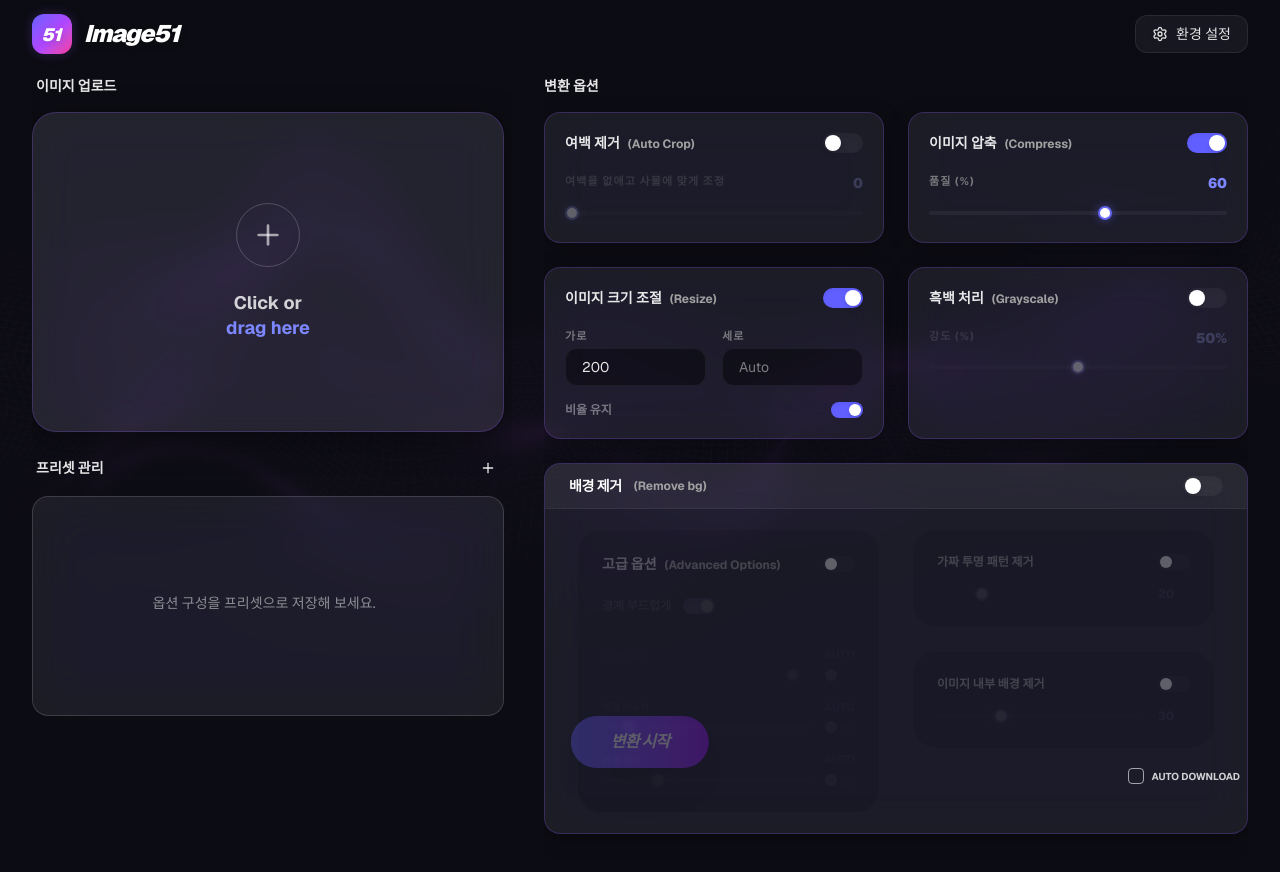
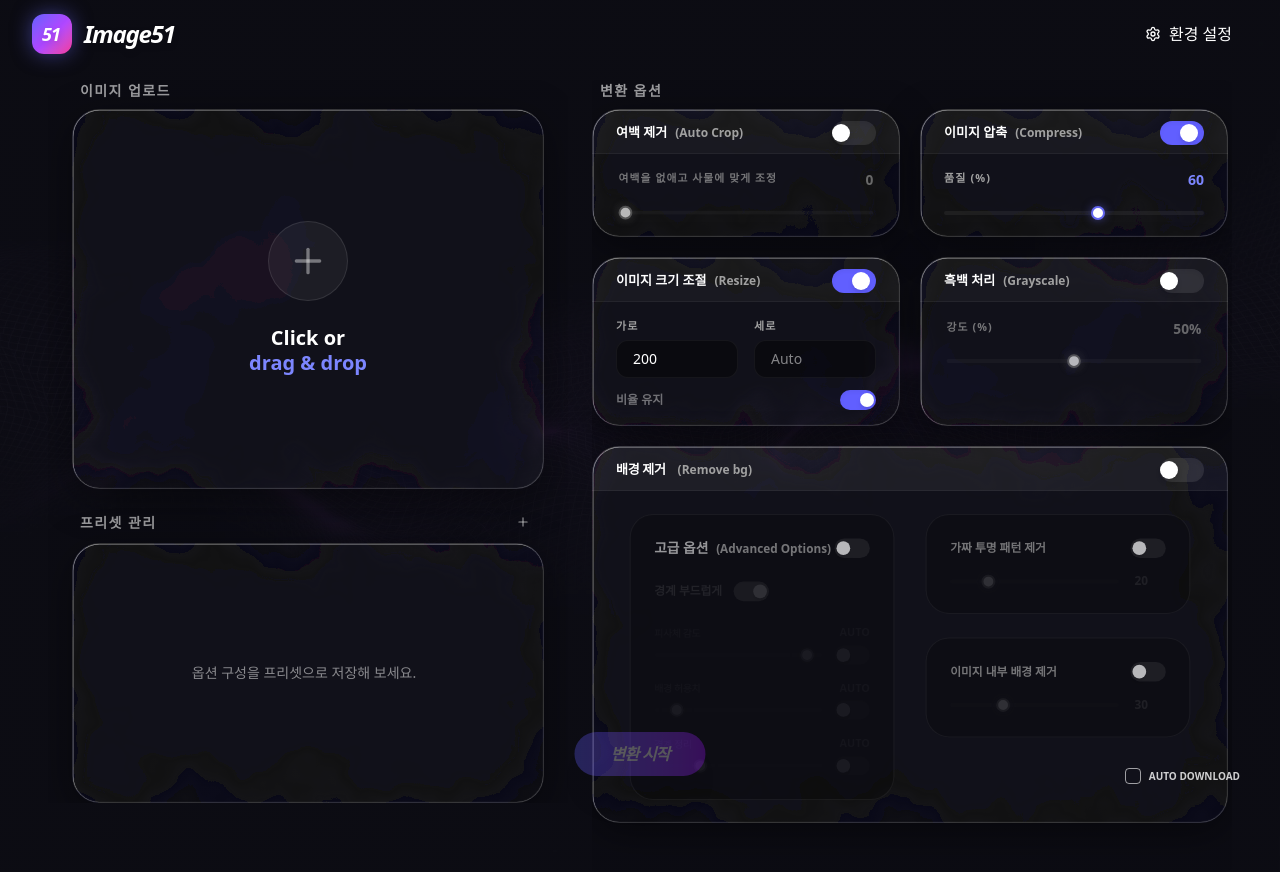
Before and after one commit to kjh0828u/image51, a Next.js app: page / in a window 1280 px wide. Shown: the top 872 px of the page. Built offline with nearby package versions, Linux system fonts and the light colour scheme.

Commit message:
design: glass design

```diff
--- a/src/app/globals.css
+++ b/src/app/globals.css
@@ -1,108 +1,151 @@
 @import "tailwindcss";
 
 :root {
-  --background: #0d0d15;
-  --foreground: #ededed;
+  --background: #000000;
+  --foreground: #ffffff;
 
-  /* Unified Glass Design System - Restored Original Strengths */
-  --glass-surface: rgba(255, 255, 255, 0.05);
-  --glass-surface-bright: rgba(255, 255, 255, 0.1);
-  --glass-surface-bright-s: rgba(255, 255, 255, 0.07);
-  --glass-border: rgba(255, 255, 255, 0.08);
-  --glass-border-bright: rgba(139, 92, 246, 0.25);
-  --glass-blur: 16px;
+  /* Apple Liquid Glass Variables from Source */
+  --lg-bg-color: rgba(255, 255, 255, 0.02);
+  --lg-highlight: rgba(255, 255, 255, 0.45);
+  --lg-highlight2: rgba(255, 255, 255, 0.55);
+  --lg-text: #ffffff;
+  --lg-border-color: rgba(255, 255, 255, 0.15);
 
-  --accent-primary: #8b5cf6;
-  --accent-secondary: #d946ef;
+  --glass-blur: 24px;
 }
 
 @theme inline {
   --color-background: var(--background);
   --color-foreground: var(--foreground);
-  --font-sans: var(--font-geist-sans);
-  --font-mono: var(--font-geist-mono);
 }
 
 body {
-  background: var(--background);
+  background-image:
+    linear-gradient(rgba(13, 13, 21, 0.9), rgba(13, 13, 21, 0.9)),
+    url('/bg.jpg');
+  background-size: cover;
+  background-position: center;
+  background-attachment: fixed;
   color: var(--foreground);
-  font-family: var(--font-geist-sans), ui-sans-serif, system-ui, -apple-system, BlinkMacSystemFont, "Segoe UI", Roboto, "Helvetica Neue", Arial, sans-serif;
-  overflow-x: hidden;
+  font-family: ui-sans-serif, system-ui, -apple-system, BlinkMacSystemFont, "Segoe UI", Roboto, "Helvetica Neue", Arial, sans-serif;
 }
 
-/* Base Glass Class */
+/* ========== APPLE LIQUID GLASS SOURCE CSS ========== */
+
+.glass-container {
+  position: relative;
+  display: flex;
+  flex-direction: column;
+  background: transparent !important;
+  border-radius: 1.7rem;
+  overflow: hidden;
+  box-shadow: 0 10px 40px rgba(0, 0, 0, 0.4);
+  transition: all 0.4s cubic-bezier(0.175, 0.885, 0.32, 2.2);
+}
+
+.glass-filter {
+  position: absolute;
+  inset: 0;
+  z-index: 0;
+  backdrop-filter: blur(var(--glass-blur, 24px));
+  -webkit-backdrop-filter: blur(var(--glass-blur, 24px));
+  filter: url(#lg-dist);
+  isolation: isolate;
+  pointer-events: none;
+}
+
+.glass-overlay {
+  position: absolute;
+  inset: 0;
+  z-index: 1;
+  background: var(--lg-bg-color);
+  pointer-events: none;
+}
+
+.glass-specular {
+  position: absolute;
+  inset: 0;
+  z-index: 2;
+  border-radius: inherit;
+  overflow: hidden;
+  box-shadow: inset 0.4px 0.4px 0 var(--lg-highlight2),
+    inset 0 0 0.8px var(--lg-highlight);
+  border: 1px solid var(--lg-border-color);
+  pointer-events: none;
+}
+
+.glass-content {
+  position: relative;
+  z-index: 3;
+  width: 100%;
+  height: auto;
+  min-height: 100%;
+  /* Ensure it takes full height of container if given */
+  display: flex;
+  flex-direction: column;
+}
+
+/* Compatibility Utilities */
 @utility glass {
-  background: var(--glass-surface);
-  backdrop-filter: blur(var(--glass-blur)) saturate(180%);
-  -webkit-backdrop-filter: blur(var(--glass-blur)) saturate(180%);
-  border: 1px solid var(--glass-border);
+  @apply rounded-3xl;
+  /* We use the component version in page.tsx for the layers */
 }
 
 @utility glass-bright {
-  background: var(--glass-surface-bright);
-  backdrop-filter: blur(20px) saturate(200%);
-  border: 1px solid var(--glass-border-bright);
-  box-shadow: 0 8px 32px 0 rgba(0, 0, 0, 0.4);
+  @apply glass;
+  --lg-bg-color: rgba(255, 255, 255, 0.35);
 }
 
-
-@utility glass-bright-s {
-  background: var(--glass-surface-bright-s);
-  backdrop-filter: blur(20px) saturate(200%);
-  border: 1px solid var(--glass-border-bright);
-  box-shadow: 0 8px 32px 0 rgba(0, 0, 0, 0.4);
-}
-
-@utility glass-thick {
-  background: rgba(255, 255, 255, 0.07);
-  backdrop-filter: blur(25px) saturate(210%);
-  border: 1px solid rgba(255, 255, 255, 0.15);
+@utility card-glass {
+  @apply glass;
+  --lg-bg-color: rgba(255, 255, 255, 0.15);
 }
 
 @layer components {
   .panel {
-    @apply glass rounded-2xl p-6 transition-all duration-300;
+    @apply rounded-3xl overflow-hidden;
   }
 
   .card {
-    @apply glass-bright-s p-5 rounded-2xl transition-all duration-300;
-    box-shadow: 0 4px 20px rgba(0, 0, 0, 0.3);
+    @apply flex flex-col h-full min-h-[140px];
+    transition: all 0.3s cubic-bezier(0.175, 0.885, 0.32, 1.2);
   }
 
-  /* Sub-container for nested elements - Restored to original black/20 strength */
+  .card-header {
+    @apply px-6 pt-3 pb-2 flex justify-between items-center border-b border-white/5 w-full;
+    background: rgba(255, 255, 255, 0.03);
+  }
+
+  .card-header span {
+    @apply font-bold text-white tracking-normal text-[13px];
+  }
+
+  .card-content {
+    @apply px-6 py-4 space-y-5 flex-1;
+  }
+
+  .card-content-disabled {
+    @apply opacity-70 pointer-events-none grayscale scale-[0.98];
+    transition: all 0.4s ease;
+  }
+
+  .card:hover {
+    transform: translateY(-4px);
+    --lg-bg-color: rgba(255, 255, 255, 0.05);
+  }
+
   .card-sub {
-    background: rgba(0, 0, 0, 0.2);
-    border: 1px solid rgba(255, 255, 255, 0.05);
+    background: rgba(0, 0, 0, 0.3);
+    border: 1px solid rgba(255, 255, 255, 0.08);
     @apply rounded-3xl p-6;
   }
 
-  .card:hover {
-    border-color: rgba(255, 255, 255, 0.2);
-    background: var(--glass-surface-bright);
-  }
-
-  .card-header {
-    @apply flex justify-between items-center mb-5 text-sm font-semibold text-white/90;
-  }
-
-  .card-content {
-    @apply space-y-4 transition-all duration-300;
-  }
-
-  .card-content-disabled {
-    @apply opacity-30 pointer-events-none grayscale-[0.5];
-  }
-
   .input-label {
-    @apply text-[11px] font-bold text-neutral-400 uppercase tracking-widest mb-1 opacity-70;
+    @apply text-[11px] font-bold text-neutral-400 uppercase tracking-widest mb-1.5;
   }
 
   .range-slider {
-    @apply flex-1 accent-indigo-500 h-1.5 bg-black/50 rounded-full appearance-none cursor-pointer;
-  }
-
-  .btn-glass {
-    @apply glass border-white/10 hover:bg-white/10 active:scale-95 transition-all text-sm font-medium px-4 py-2 rounded-xl flex items-center gap-2;
+    @apply flex-1 accent-indigo-500 h-1.5 bg-white/10 rounded-full appearance-none cursor-pointer hover:bg-white/20 transition-all;
   }
 }
 
@@ -117,14 +160,6 @@ body {
   background-color: #0d0d15;
 }
 
-@media (max-aspect-ratio: 16/9) {
-  .bg-galaxy {
-    background-size: cover;
-  }
-}
-
-
-/* Custom Checkered Background for preview */
 .checkered-bg {
   background-image:
     linear-gradient(45deg, rgba(0, 0, 0, 0.1) 25%, transparent 25%),
@@ -134,23 +169,6 @@ body {
   background-size: 16px 16px;
   background-position: 0 0, 0 8px, 8px -8px, -8px 0px;
   background-color: rgba(255, 255, 255, 0.03);
-}
-
-/* Animations */
-@keyframes glow {
-
-  0%,
-  100% {
-    box-shadow: 0 0 10px rgba(139, 92, 246, 0.2);
-  }
-
-  50% {
-    box-shadow: 0 0 25px rgba(139, 92, 246, 0.5);
-  }
-}
-
-.animate-glow {
-  animation: glow 3s ease-in-out infinite;
 }
 
 .custom-scrollbar::-webkit-scrollbar {
--- a/src/app/page.tsx
+++ b/src/app/page.tsx
@@ -118,6 +118,18 @@ function SortablePresetItem({ p, isActive, onLoad, onUpdate, onRename, onDelete
           <Trash2 className="w-3.5 h-3.5" />
         </button>
       </div>
+    </div>
+  );
+}
+
+function Glass({ children, className, contentClassName, variant = 'default' }: { children: React.ReactNode, className?: string, contentClassName?: string, variant?: 'default' | 'bright' | 'thick' | 'card' }) {
+  const variantClass = variant === 'default' ? 'glass' : `glass-${variant}`;
+  return (
+    <div className={cn("glass-container", variantClass, className)}>
+      <div className="glass-filter" />
+      <div className="glass-overlay" />
+      <div className="glass-specular" />
+      <div className={cn("glass-content", contentClassName)}>{children}</div>
     </div>
   );
 }
@@ -296,7 +308,15 @@ export default function Home() {
   if (!isHydrated) return null;
 
   return (
-    <div className="min-h-screen bg-galaxy text-neutral-200 flex flex-col font-sans selection:bg-indigo-500/30">
+    <div className="min-h-screen bg-galaxy text-white flex flex-col font-sans selection:bg-indigo-500/30">
+      {/* SVG Filter for Liquid Glass distortion - Top level for reliability */}
+      <svg width="0" height="0" className="absolute pointer-events-none overflow-hidden" aria-hidden="true">
+        <filter id="lg-dist" x="-50%" y="-50%" width="200%" height="200%" filterUnits="objectBoundingBox">
+          <feTurbulence type="fractalNoise" baseFrequency="0.012 0.012" numOctaves="4" seed="92" result="noise" />
+          <feGaussianBlur in="noise" stdDeviation="2" result="blurred" />
+          <feDisplacementMap in="SourceGraphic" in2="blurred" scale="120" xChannelSelector="R" yChannelSelector="G" />
+        </filter>
+      </svg>
       {/* Header */}
       <header className="z-20 w-full px-8 py-3.5">
         <div className="max-w-[1400px] mx-auto flex items-center justify-between">
@@ -359,19 +379,20 @@ export default function Home() {
         )
       }
 
-      <main className="flex-1 w-full max-w-[1400px] mx-auto flex items-start p-8 pt-2 gap-8 overflow-hidden">
+      <main className="flex-1 w-full max-w-[1500px] mx-auto flex items-start px-12 pt-3 pb-32 gap-6 overflow-hidden h-[calc(100vh-64px-48px)]">
         {/* Left Sidebar */}
-        <div className="w-[480px] flex flex-col gap-6 overflow-y-auto custom-scrollbar pr-2 sticky top-0 h-full">
+        <div className="w-[520px] flex flex-col gap-5 overflow-y-auto custom-scrollbar px-6 h-full">
           {/* Upload Section */}
           <section className="flex flex-col">
-            <h2 className="text-sm font-bold mb-4 px-1 text-white/90">이미지 업로드</h2>
-            <div onDragOver={handleDragOver} onDrop={handleDrop} onClick={() => fileInputRef.current?.click()} className="glass-bright rounded-3xl p-8 flex flex-col items-center justify-center cursor-pointer hover:border-white/30 transition-all duration-300 min-h-[320px] group border-dashed">
+            <h2 className="text-[14px] font-bold mb-2 px-2 text-white/60 uppercase tracking-widest">이미지 업로드</h2>
+            <div onDragOver={handleDragOver} onDrop={handleDrop} onClick={() => fileInputRef.current?.click()}>
+              <Glass variant="bright" className="rounded-3xl cursor-pointer hover:scale-[1.02] transition-all duration-300 min-h-[380px] group border-dashed border-white/10 hover:border-white/20" contentClassName="flex flex-col items-center justify-center h-full min-h-[380px] py-28">
                 {store.images.length === 0 ? (
                   <>
-                  <div className="w-16 h-16 rounded-full border border-white/20 flex items-center justify-center mb-6 text-white/60 group-hover:scale-110 group-hover:text-white transition-all">
-                    <Plus className="w-8 h-8" />
+                    <div className="w-20 h-20 rounded-full border border-white/10 flex items-center justify-center mb-6 text-white/40 group-hover:scale-110 group-hover:text-white transition-all bg-white/5">
+                      <Plus className="w-10 h-10" />
                     </div>
-                  <p className="text-center font-bold text-lg text-white/80 leading-snug">Click or<br /><span className="text-indigo-400">drag here</span></p>
+                    <p className="text-center font-bold text-xl text-white leading-tight">Click or<br /><span className="text-indigo-400">drag & drop</span></p>
                   </>
                 ) : (
                   <div className="w-full space-y-3 cursor-default" onClick={e => e.stopPropagation()}>
@@ -399,21 +420,22 @@ export default function Home() {
                   </div>
                 )}
                 <input type="file" multiple accept="image/*" className="hidden" ref={fileInputRef} onChange={(e) => { if (e.target.files) store.addImages(Array.from(e.target.files)); e.target.value = ''; }} />
+              </Glass>
             </div>
           </section>
 
           {/* Profile Section */}
           <section className="flex flex-col">
-            <h2 className="text-sm font-bold mb-4 px-1 text-white/90 flex items-center justify-between">
+            <h2 className="text-[14px] font-bold mb-2 px-2 text-white/60 uppercase tracking-widest flex items-center justify-between">
               <span>프리셋 관리</span>
               <div className="flex gap-2">
-                <button onClick={() => { const n = prompt('이름:'); if (n) store.saveProfile(n) }} className="p-1 hover:bg-white/5 rounded cursor-pointer"><Plus className="w-4 h-4" /></button>
+                <button onClick={() => { const n = prompt('이름:'); if (n) store.saveProfile(n) }} className="p-1.5 hover:bg-white/10 rounded-lg cursor-pointer transition-colors"><Plus className="w-3.5 h-3.5" /></button>
               </div>
             </h2>
-            <div className="panel glass-thick h-[220px] flex flex-col overflow-hidden px-5 py-4">
+            <Glass variant="thick" className="h-[260px] overflow-hidden" contentClassName="flex flex-col h-full px-5 py-4">
               <div className="flex-1 overflow-y-auto p-2 pr-4 space-y-1 custom-scrollbar">
                 {store.profiles.length === 0 ? (
-                  <p className="text-center py-18 text-sm text-white/50">옵션 구성을 프리셋으로 저장해 보세요.</p>
+                  <p className="text-center py-24 text-sm text-white/50">옵션 구성을 프리셋으로 저장해 보세요.</p>
                 ) : (
                   <DndContext
                     sensors={sensors}
@@ -450,39 +472,39 @@ export default function Home() {
                   </DndContext>
                 )}
               </div>
-            </div>
+            </Glass>
           </section>
         </div>
 
         {/* Right Content */}
-        <div className="flex-1 overflow-y-auto custom-scrollbar h-full pb-32">
-          <h2 className="text-sm font-bold mb-4 text-white/90">변환 옵션</h2>
-          <div className="grid grid-cols-2 gap-6">
+        <div className="flex-1 overflow-y-auto custom-scrollbar h-full pr-1 pb-40">
+          <h2 className="text-[14px] font-bold mb-2 px-2 text-white/60 uppercase tracking-widest">변환 옵션</h2>
+          <div className="grid grid-cols-2 gap-5">
             {/* 1. Auto Crop */}
-            <div className="card">
+            <Glass variant="card" contentClassName="h-full">
               <div className="card-header"><span>여백 제거<span className="text-xs font-bold text-neutral-400 pl-2">(Auto Crop)</span></span><ToggleSwitch checked={store.enableAutoCrop} onChange={c => store.setOption('enableAutoCrop', c)} /></div>
               <div className={cn("card-content", !store.enableAutoCrop && "card-content-disabled")}>
                 <div className="flex justify-between mb-1"><span className="input-label">여백을 없애고 사물에 맞게 조정</span><span className="text-sm font-black text-indigo-400">{store.autoCropMargin}</span></div>
                 <input type="range" min="0" max="100" value={store.autoCropMargin} onChange={e => store.setOption('autoCropMargin', Number(e.target.value))} className="range-slider w-full" />
               </div>
-            </div>
+            </Glass>
 
             {/* 2. Compression */}
-            <div className="card">
+            <Glass variant="card" contentClassName="h-full">
               <div className="card-header"><span>이미지 압축<span className="text-xs font-bold text-neutral-400 pl-2">(Compress)</span></span><ToggleSwitch checked={store.enableCompress} onChange={c => store.setOption('enableCompress', c)} /></div>
               <div className={cn("card-content", !store.enableCompress && "card-content-disabled")}>
                 <div className="flex justify-between mb-1"><span className="input-label">품질 (%)</span><span className="text-sm font-black text-indigo-400">{store.quality}</span></div>
                 <input type="range" min="1" max="100" value={store.quality} onChange={e => store.setOption('quality', Number(e.target.value))} className="range-slider w-full" />
               </div>
-            </div>
+            </Glass>
 
             {/* 3. Resize */}
-            <div className="card relative">
+            <Glass variant="card" className="relative" contentClassName="h-full">
               <div className="card-header"><span>이미지 크기 조절<span className="text-xs font-bold text-neutral-400 pl-2">(Resize)</span></span><ToggleSwitch checked={store.enableResize} onChange={c => store.setOption('enableResize', c)} /></div>
               <div className={cn("card-content grid grid-cols-2 gap-x-4", !store.enableResize && "card-content-disabled")}>
 
-                <div><p className="input-label">가로</p><input type="text" value={store.resizeWidth} onChange={handleWidthChange} className="w-full bg-black/40 border border-white/5 rounded-xl px-4 py-2 text-sm" placeholder="Auto" /></div>
-                <div><p className="input-label">세로</p><input type="text" value={store.resizeHeight} onChange={handleHeightChange} className="w-full bg-black/40 border border-white/5 rounded-xl px-4 py-2 text-sm" placeholder="Auto" /></div>
+                <div className="mb-3"><p className="input-label">가로</p><input type="text" value={store.resizeWidth} onChange={handleWidthChange} className="w-full bg-black/40 border border-white/5 rounded-xl px-4 py-2 text-sm" placeholder="Auto" /></div>
+                <div className="mb-3"><p className="input-label">세로</p><input type="text" value={store.resizeHeight} onChange={handleHeightChange} className="w-full bg-black/40 border border-white/5 rounded-xl px-4 py-2 text-sm" placeholder="Auto" /></div>
 
                 <div className="col-span-2 flex items-center justify-between ">
                   <span className="text-xs font-bold text-white/40">비율 유지</span>
@@ -491,10 +513,10 @@ export default function Home() {
               </div>
               {ratioTooltip && <div className="absolute -top-10 left-1/2 -translate-x-1/2 bg-red-500 text-white text-[11px] px-3 py-1.5 rounded-lg whitespace-nowrap animate-bounce">⚠️ {ratioTooltip.msg}</div>}
               {resizeError && <p className="text-[10px] text-red-500 text-center mt-2">{resizeError}</p>}
-            </div>
+            </Glass>
 
             {/* 4. Grayscale */}
-            <div className="card">
+            <Glass variant="card" contentClassName="h-full">
               <div className="card-header"><span>흑백 처리<span className="text-xs font-bold text-neutral-400 pl-2">(Grayscale)</span></span><ToggleSwitch checked={store.enableGrayscale} onChange={c => store.setOption('enableGrayscale', c)} /></div>
               <div className={cn("card-content", !store.enableGrayscale && "card-content-disabled")}>
                 <div className="flex justify-between mb-1">
@@ -503,14 +525,14 @@ export default function Home() {
                 </div>
                 <input type="range" min="0" max="100" value={store.grayscale} onChange={e => store.setOption('grayscale', Number(e.target.value))} className="range-slider w-full" />
               </div>
-            </div>
+            </Glass>
 
 
             {/* 6. AI BG Removal (Detailed) */}
-            <div className="col-span-2 card p-0 overflow-hidden">
-              <div className="px-6 py-3 flex justify-between items-center bg-white/5 border-b border-white/5">
+            <Glass variant="card" className="col-span-2 p-0 overflow-hidden" contentClassName="h-full">
+              <div className="px-6 py-3 pb-2 flex justify-between items-center bg-white/5 border-b border-white/5">
                 <div className="flex items-center gap-3">
-                  <p className="font-black text-white tracking-tight text-sm">배경 제거 </p>
+                  <p className="font-black text-white tracking-tight text-[13px]">배경 제거 </p>
                   <span className="text-xs font-bold text-neutral-400">(Remove bg)</span>
                 </div>
                 <ToggleSwitch checked={store.enableBgRemoval} onChange={c => store.setOption('enableBgRemoval', c)} />
@@ -525,7 +547,7 @@ export default function Home() {
                     </div>
 
                     <div className={cn("space-y-6 transition-opacity", !store.detailRemoval && "opacity-20 pointer-events-none")}>
-                      <div className="flex items-center gap-3 pb-2">
+                      <div className="flex items-center gap-3">
                         <span className="text-xs font-bold text-white/60">경계 부드럽게</span>
                         <ToggleSwitch checked={store.alphaMatting} onChange={c => store.setOption('alphaMatting', c)} size="small" />
                       </div>
@@ -595,14 +617,14 @@ export default function Home() {
                   </div>
                 </div>
               </div>
-            </div>
+            </Glass>
           </div>
 
           {/* Floating Actions */}
-          <div className="fixed bottom-8 left-1/2 -translate-x-1/2 z-50 flex items-center gap-4">
-            <button onClick={handleStartProcessing} disabled={store.images.filter(i => i.status === 'pending').length === 0} className="px-10 py-3.5 rounded-full bg-gradient-to-r from-indigo-500 to-purple-600 text-white font-black hover:scale-105 active:scale-95 transition-all shadow-2xl disabled:opacity-30 uppercase tracking-tighter italic">변환 시작</button>
+          <div className="fixed bottom-6 left-1/2 -translate-x-1/2 z-50 flex items-center gap-4">
+            <button onClick={handleStartProcessing} disabled={store.images.filter(i => i.status === 'pending').length === 0} className="px-9 py-2.5 rounded-full bg-gradient-to-r from-indigo-500 to-purple-600 text-white font-black hover:scale-105 active:scale-95 transition-all shadow-2xl disabled:opacity-30 uppercase tracking-tighter italic">변환 시작</button>
             {store.images.filter(i => i.status === 'done' && !i.isDownloaded).length > 0 && (
-              <button onClick={handleDownloadAll} className="px-10 py-3.5 rounded-full bg-white text-indigo-600 font-black hover:scale-105 active:scale-95 transition-all shadow-2xl uppercase tracking-tighter italic border border-indigo-100 flex items-center gap-2">
+              <button onClick={handleDownloadAll} className="px-9 py-2.5 rounded-full bg-white text-indigo-600 font-black hover:scale-105 active:scale-95 transition-all shadow-2xl uppercase tracking-tighter italic border border-indigo-100 flex items-center gap-2">
                 <Download className="w-5 h-5" /> 일괄 다운로드
               </button>
             )}
@@ -630,14 +652,15 @@ export default function Home() {
         .range-slider { -webkit-appearance: none; height: 4px; background: rgba(255,255,255,0.05); border-radius: 2px; outline: none; }
         .range-slider::-webkit-slider-thumb { -webkit-appearance: none; width: 14px; height: 14px; background: white; border-radius: 50%; cursor: pointer; border: 2px solid #6366f1; box-shadow: 0 0 10px rgba(99,102,241,0.5); }
       `}} />
+
     </div >
   );
 }
 
 function ToggleSwitch({ checked, onChange, size = 'default' }: { checked: boolean, onChange: (val: boolean) => void, size?: 'default' | 'small' }) {
   return (
-    <div onClick={() => onChange(!checked)} className={cn("relative rounded-full cursor-pointer transition-all flex items-center shadow-inner", size === 'small' ? 'w-8 h-4' : 'w-10 h-5', checked ? "bg-indigo-500" : "bg-white/5")}>
-      <div className={cn("bg-white rounded-full transition-all shadow-md", size === 'small' ? 'w-3 h-3 ml-0.5' : 'w-4 h-4 ml-0.5', checked ? (size === 'small' ? 'translate-x-4' : 'translate-x-5') : 'translate-x-0')} />
+    <div onClick={() => onChange(!checked)} className={cn("relative rounded-full cursor-pointer transition-all flex items-center shadow-inner", size === 'small' ? 'w-9 h-5' : 'w-11 h-6', checked ? "bg-indigo-500" : "bg-white/10")}>
+      <div className={cn("bg-white rounded-full transition-all shadow-md", size === 'small' ? 'w-3.5 h-3.5 ml-0.5' : 'w-4.5 h-4.5 ml-0.8', checked ? (size === 'small' ? 'translate-x-4.5' : 'translate-x-5') : 'translate-x-0')} />
     </div>
   );
 }
```
Lines whose indentation alone changed are shown as unchanged.
